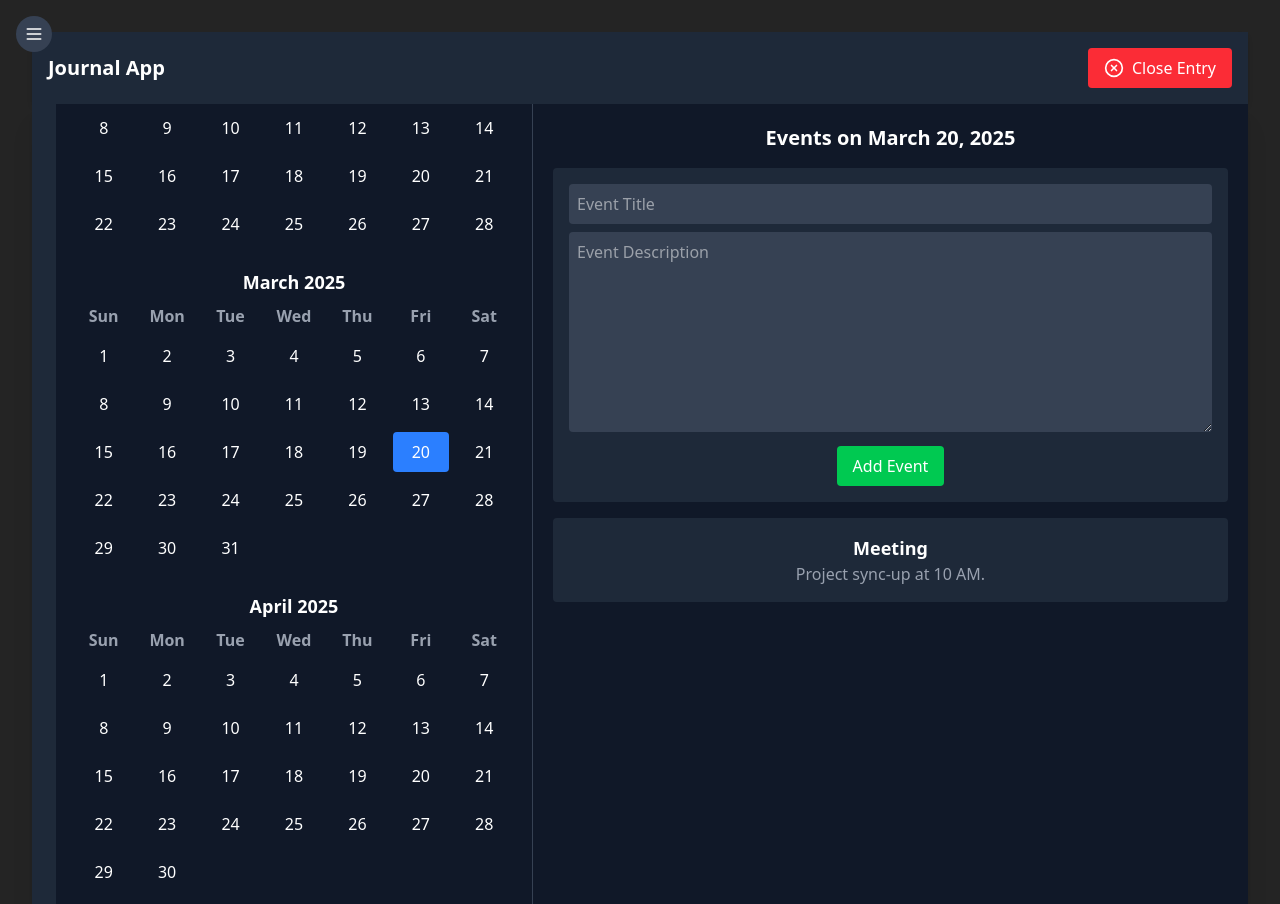
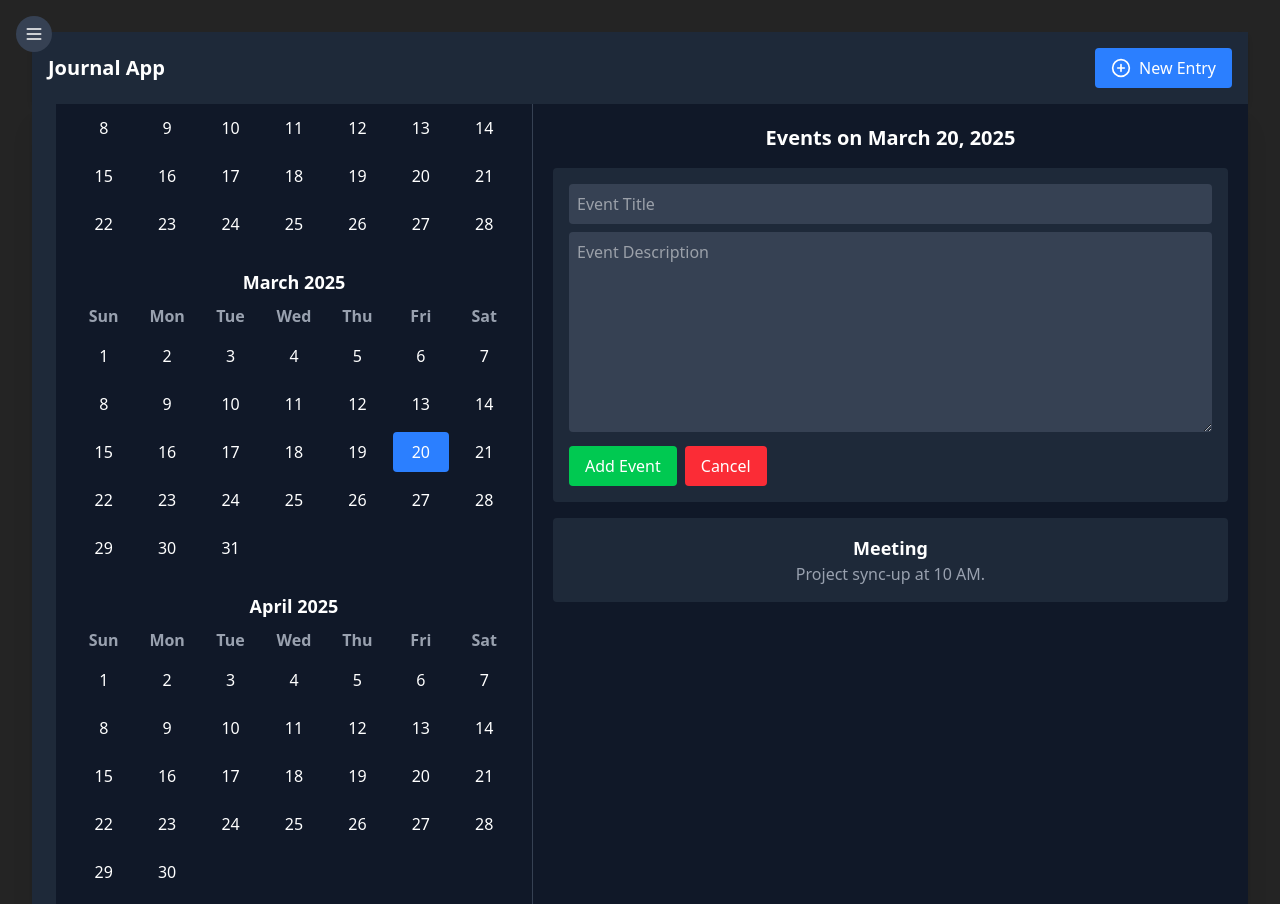
Before and after one commit to donnillionaire/journal-web-app, a React (Vite) app: page / in a window 1280 px wide. Both pictures are taken after a click on the button "New Entry". Built offline with nearby package versions, Linux system fonts and the light colour scheme.

Commit message:
feat: Added the Editing Feature where it reuses the Add event Form, i have done away with  New Entry as a toggle button

```diff
--- a/src/components/Calendar.tsx
+++ b/src/components/Calendar.tsx
@@ -4,49 +4,70 @@ import { Menu, PlusCircle, X, XCircle } from "lucide-react";
 
 const CalendarApp = () => {
   const currentYear = dayjs().year();
-  const [selectedDate, setSelectedDate] = useState(
-    dayjs().format("YYYY-MM-DD")
-  );
-
-  //   const [events, setEvents] = useState<{ date: string; title: string; description: string }[]>([
-  //     { date: "2025-03-19", title: "Sad Day", description: "Today has been a rough day." },
-  //     { date: "2025-03-20", title: "Meeting", description: "Project sync-up at 10 AM." },
-  //   ]);
-
+  const [selectedDate, setSelectedDate] = useState(dayjs().format("YYYY-MM-DD"));
+  const [events, setEvents] = useState<{ date: string; title: string; description: string }[]>([
+    { date: "2025-03-19", title: "Sad Day", description: "Today has been a rough day." },
+    { date: "2025-03-20", title: "Meeting", description: "Project sync-up at 10 AM." },
+  ]);
   const [showForm, setShowForm] = useState(false);
   const [newEvent, setNewEvent] = useState({ title: "", description: "" });
-
-  const handleAddEvent = () => {
-    if (!newEvent.title.trim()) return;
-    setEvents([...events, { date: selectedDate, ...newEvent }]);
-    setNewEvent({ title: "", description: "" });
-    setShowForm(false);
-  };
-
-  const [events, setEvents] = useState<
-    { date: string; title: string; description: string }[]
-  >([
-    {
-      date: "2025-03-19",
-      title: "Sad Day",
-      description: "Today has been a rough day.",
-    },
-    {
-      date: "2025-03-20",
-      title: "Meeting",
-      description: "Project sync-up at 10 AM.",
-    },
-  ]);
-
   const [months, setMonths] = useState(() =>
     Array.from({ length: dayjs().month() + 1 }, (_, i) =>
       dayjs(`${currentYear}-${i + 1}-01`)
     )
   );
+  const [sidebarOpen, setSidebarOpen] = useState(false);
+  const containerRef = useRef<HTMLDivElement | null>(null);
 
-  const [sidebarOpen, setSidebarOpen] = useState(false);
-  const containerRef = useRef<HTMLDivElement | null>(null); // ✅ Explicitly definig Container Ref
+  // State for tracking the event being edited
+  const [editingEvent, setEditingEvent] = useState<{ date: string; title: string; description: string } | null>(null);
 
+  // Handle opening the form for adding a new event
+  const handleAddEventClick = () => {
+    setEditingEvent(null); // Reset editing mode
+    setNewEvent({ title: "", description: "" }); // Clear form fields
+    setShowForm(true);
+  };
+
+  // Handle opening the form for editing an event
+  const handleEditClick = (event: { date: string; title: string; description: string }) => {
+    setEditingEvent(event); // Set the event to be edited
+    setNewEvent({ title: event.title, description: event.description }); // Populate form fields
+    setShowForm(true);
+  };
+
+  // Handle saving the event (either adding or editing)
+  const handleSaveEvent = () => {
+    if (!newEvent.title.trim()) return;
+
+    if (editingEvent) {
+      // Editing an existing event
+      setEvents((prevEvents) =>
+        prevEvents.map((ev) =>
+          ev.date === editingEvent.date && ev.title === editingEvent.title
+            ? { ...ev, title: newEvent.title, description: newEvent.description }
+            : ev
+        )
+      );
+    } else {
+      // Adding a new event
+      setEvents([...events, { date: selectedDate, ...newEvent }]);
+    }
+
+    // Reset form and exit edit/add mode
+    setNewEvent({ title: "", description: "" });
+    setEditingEvent(null);
+    setShowForm(false);
+  };
+
+  // Handle canceling the form
+  const handleCancel = () => {
+    setNewEvent({ title: "", description: "" }); // Clear form fields
+    setEditingEvent(null); // Exit edit mode
+    setShowForm(false); // Hide the form
+  };
+
+  // Load the previous month
   const loadPreviousMonth = useCallback(() => {
     const firstMonth = months[0].subtract(1, "month");
     if (firstMonth.year() === dayjs().year()) {
@@ -54,6 +75,7 @@ const CalendarApp = () => {
     }
   }, [months]);
 
+  // Load the next month
   const loadNextMonth = useCallback(() => {
     const lastMonth = months[months.length - 1].add(1, "month");
     if (lastMonth.year() === dayjs().year()) {
@@ -61,10 +83,12 @@ const CalendarApp = () => {
     }
   }, [months]);
 
+  // Scroll behavior and IntersectionObserver setup
   useEffect(() => {
     window.scrollTo(0, 2); // Scrolls to the top when the component mounts
     const container = containerRef.current;
     if (!container) return;
+
     container.scrollTop = 500; // Scroll to 500px from the top
 
     const observer = new IntersectionObserver(
@@ -97,15 +121,11 @@ const CalendarApp = () => {
       <div className="flex justify-between items-center p-4 bg-gray-800 shadow-md">
         <h1 className="text-xl font-bold">Journal App</h1>
         <button
-          onClick={() => setShowForm((prev) => !prev)}
-          className={`flex items-center gap-2 px-4 py-2 rounded text-white ${
-            showForm
-              ? "bg-red-500 hover:bg-red-600"
-              : "bg-blue-500 hover:bg-blue-600"
-          }`}
+          onClick={handleAddEventClick}
+          className="flex items-center gap-2 px-4 py-2 rounded text-white bg-blue-500 hover:bg-blue-600"
         >
-          {showForm ? <XCircle size={20} /> : <PlusCircle size={20} />}
-          {showForm ? "Close Entry" : "New Entry"}
+          <PlusCircle size={20} />
+          New Entry
         </button>
       </div>
 
@@ -205,19 +225,32 @@ const CalendarApp = () => {
                   setNewEvent({ ...newEvent, description: e.target.value })
                 }
               />
-              <button
-                onClick={handleAddEvent}
-                className="bg-green-500 px-4 py-2 rounded hover:bg-green-600"
-              >
-                Add Event
-              </button>
+              <div className="flex gap-2">
+                <button
+                  className="bg-green-500 px-4 py-2 rounded hover:bg-green-600"
+                  onClick={handleSaveEvent}
+                >
+                  {editingEvent ? "Save Event" : "Add Event"}
+                </button>
+                <button
+                  className="bg-red-500 px-4 py-2 rounded hover:bg-red-600"
+                  onClick={handleCancel}
+                >
+                  Cancel
+                </button>
+              </div>
             </div>
           )}
+
           {events.filter((event) => event.date === selectedDate).length > 0 ? (
             events
               .filter((event) => event.date === selectedDate)
               .map((event, index) => (
-                <div key={index} className="p-4 mb-4 bg-gray-800 rounded">
+                <div
+                  key={index}
+                  className="p-4 mb-4 bg-gray-800 rounded cursor-pointer"
+                  onClick={() => handleEditClick(event)} // Click to edit
+                >
                   <h3 className="text-lg font-bold">{event.title}</h3>
                   <p className="text-gray-400">{event.description}</p>
                 </div>
```
